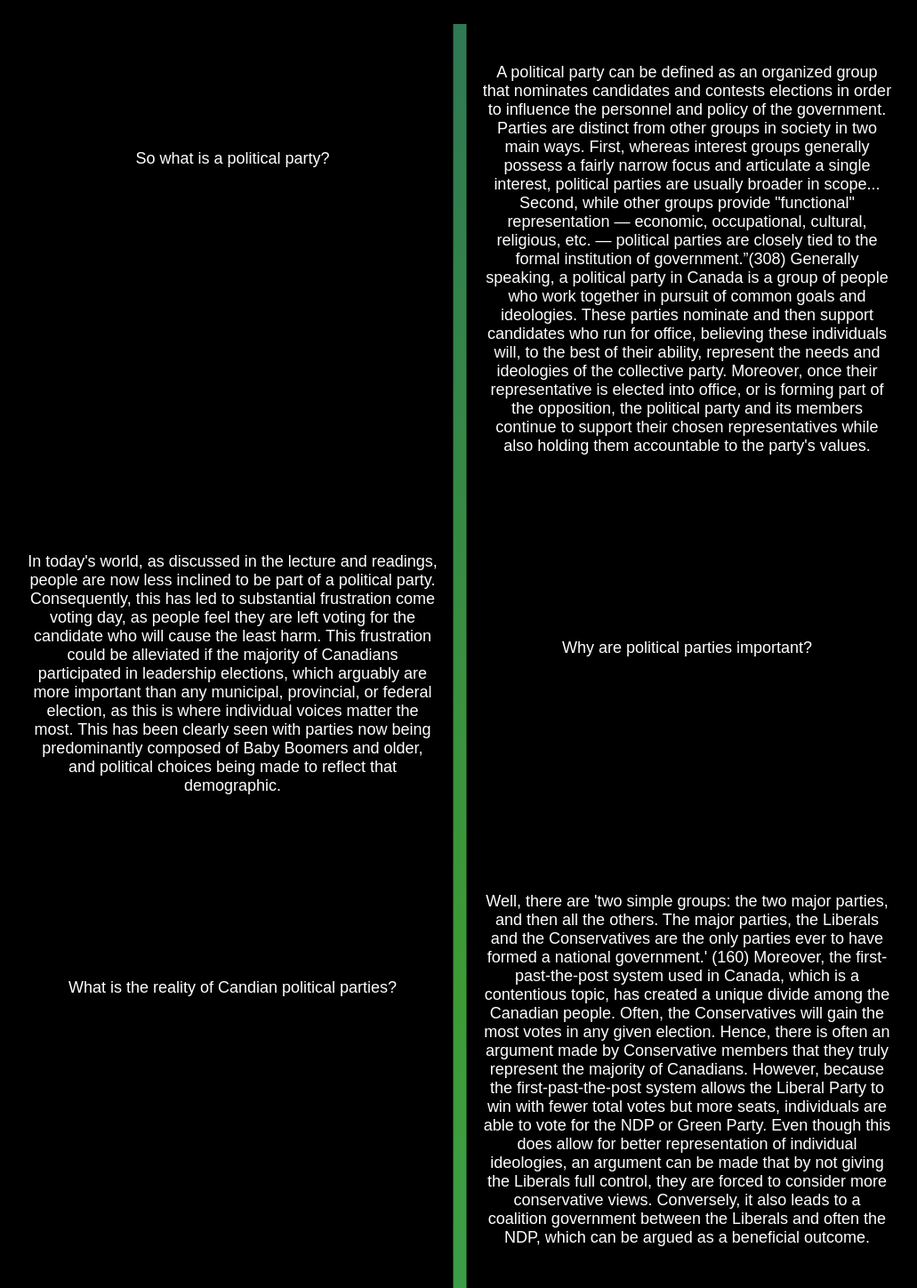
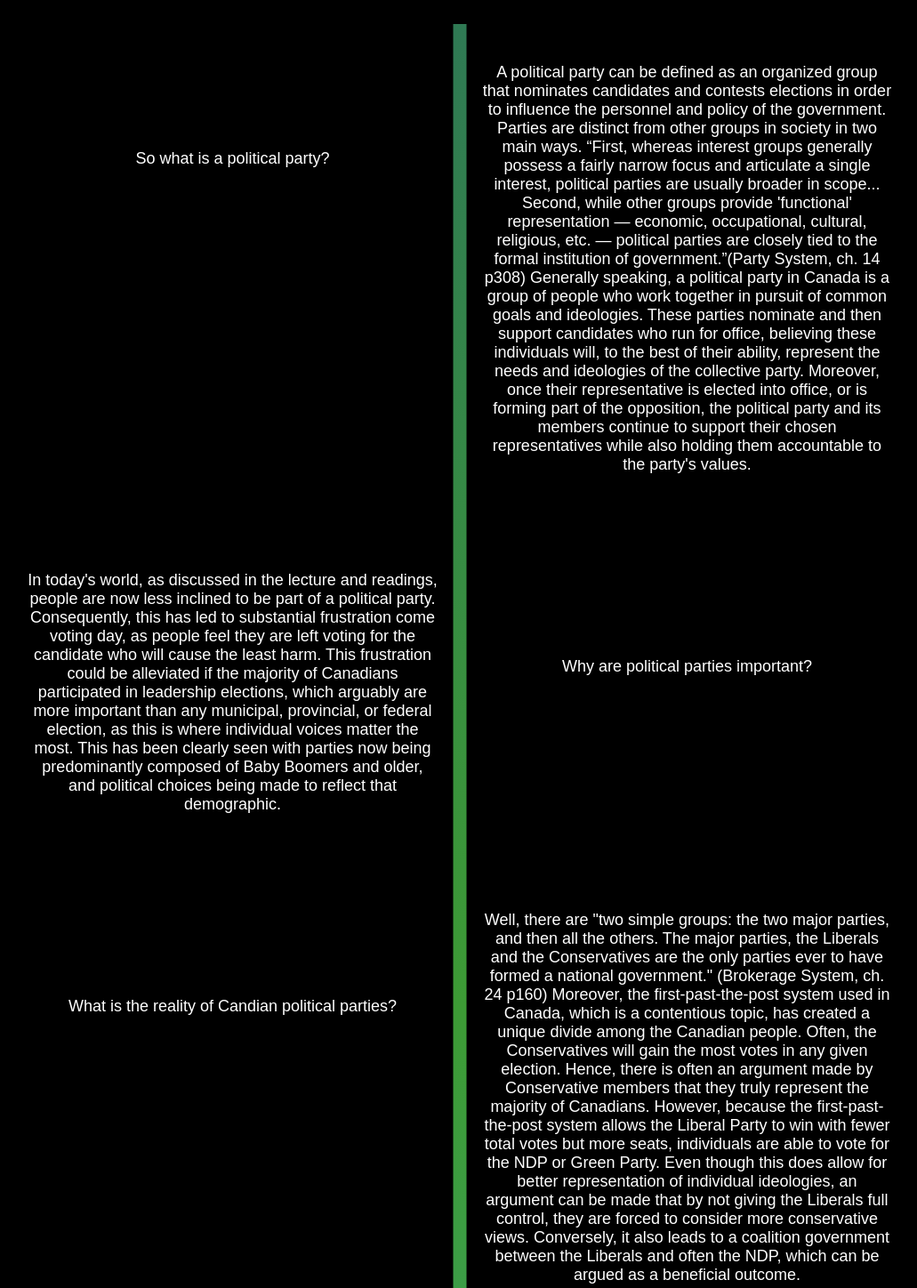
Before and after one commit to Masonwilcox/POLS_CAD_212, a plain HTML site: page templates/Parties.html in a window 1280 px wide. Shown: the part 175-1623 px from the top of the page at 89% size, without its empty margins (123-1154 px from the left). Drawn offline with Linux system fonts and the light colour scheme.

Commit message:
Party sighting fixed

```diff
--- a/templates/Parties.html
+++ b/templates/Parties.html
@@ -108,7 +108,8 @@
         <div class="sub-heading">So what is a political party?</div>
     </div>
     <div class="row">
-        <div class="response">A political party can be defined as an organized group that nominates candidates and contests elections in order to influence the personnel and policy of the government. Parties are distinct from other groups in society in two main ways. First, whereas interest groups generally possess a fairly narrow focus and articulate a single interest, political parties are usually broader in scope... Second, while other groups provide "functional" representation — economic, occupational, cultural, religious, etc. — political parties are closely tied to the formal institution of government.”(308) Generally speaking, a political party in Canada is a group of people who work together in pursuit of common goals and ideologies. These parties nominate and then support candidates who run for office, believing these individuals will, to the best of their ability, represent the needs and ideologies of the collective party. Moreover, once their representative is elected into office, or is forming part of the opposition, the political party and its members continue to support their chosen representatives while also holding them accountable to the party's values.</div>
+        <div class="response">A political party can be defined as an organized group that nominates candidates and contests elections in order to influence the personnel and policy of the government. Parties are distinct from other groups in society in two main ways. “First, whereas interest groups generally possess a fairly narrow focus and articulate a single interest, political parties are usually broader in scope... Second, while other groups provide 'functional' representation — economic, occupational, cultural, religious, etc. — political parties are closely tied to the formal institution of government.”(Party System, ch. 14 p308) Generally speaking, a political party in Canada is a group of people who work together in pursuit of common goals and ideologies. These parties nominate and then support candidates who run for office, believing these individuals will, to the best of their ability, represent the needs and ideologies of the collective party. Moreover, once their representative is elected into office, or is forming part of the opposition, the political party and its members continue to support their chosen representatives while also holding them accountable to the party's values.
+        </div>
     </div>
 
     <br>
@@ -162,7 +163,7 @@
         <div class="sub-heading">What is the reality of Candian political parties?</div>
     </div>
     <div class="row">
-        <div class="response">Well, there are 'two simple groups: the two major parties, and then all the others. The major parties, the Liberals and the Conservatives are the only parties ever to have formed a national government.' (160) Moreover, the first-past-the-post system used in Canada, which is a contentious topic, has created a unique divide among the Canadian people. Often, the Conservatives will gain the most votes in any given election. Hence, there is often an argument made by Conservative members that they truly represent the majority of Canadians. However, because the first-past-the-post system allows the Liberal Party to win with fewer total votes but more seats, individuals are able to vote for the NDP or Green Party. Even though this does allow for better representation of individual ideologies, an argument can be made that by not giving the Liberals full control, they are forced to consider more conservative views. Conversely, it also leads to a coalition government between the Liberals and often the NDP, which can be argued as a beneficial outcome.</div>
+        <div class="response">Well, there are "two simple groups: the two major parties, and then all the others. The major parties, the Liberals and the Conservatives are the only parties ever to have formed a national government." (Brokerage System, ch. 24 p160) Moreover, the first-past-the-post system used in Canada, which is a contentious topic, has created a unique divide among the Canadian people. Often, the Conservatives will gain the most votes in any given election. Hence, there is often an argument made by Conservative members that they truly represent the majority of Canadians. However, because the first-past-the-post system allows the Liberal Party to win with fewer total votes but more seats, individuals are able to vote for the NDP or Green Party. Even though this does allow for better representation of individual ideologies, an argument can be made that by not giving the Liberals full control, they are forced to consider more conservative views. Conversely, it also leads to a coalition government between the Liberals and often the NDP, which can be argued as a beneficial outcome.</div>
     </div>
 
 
```
